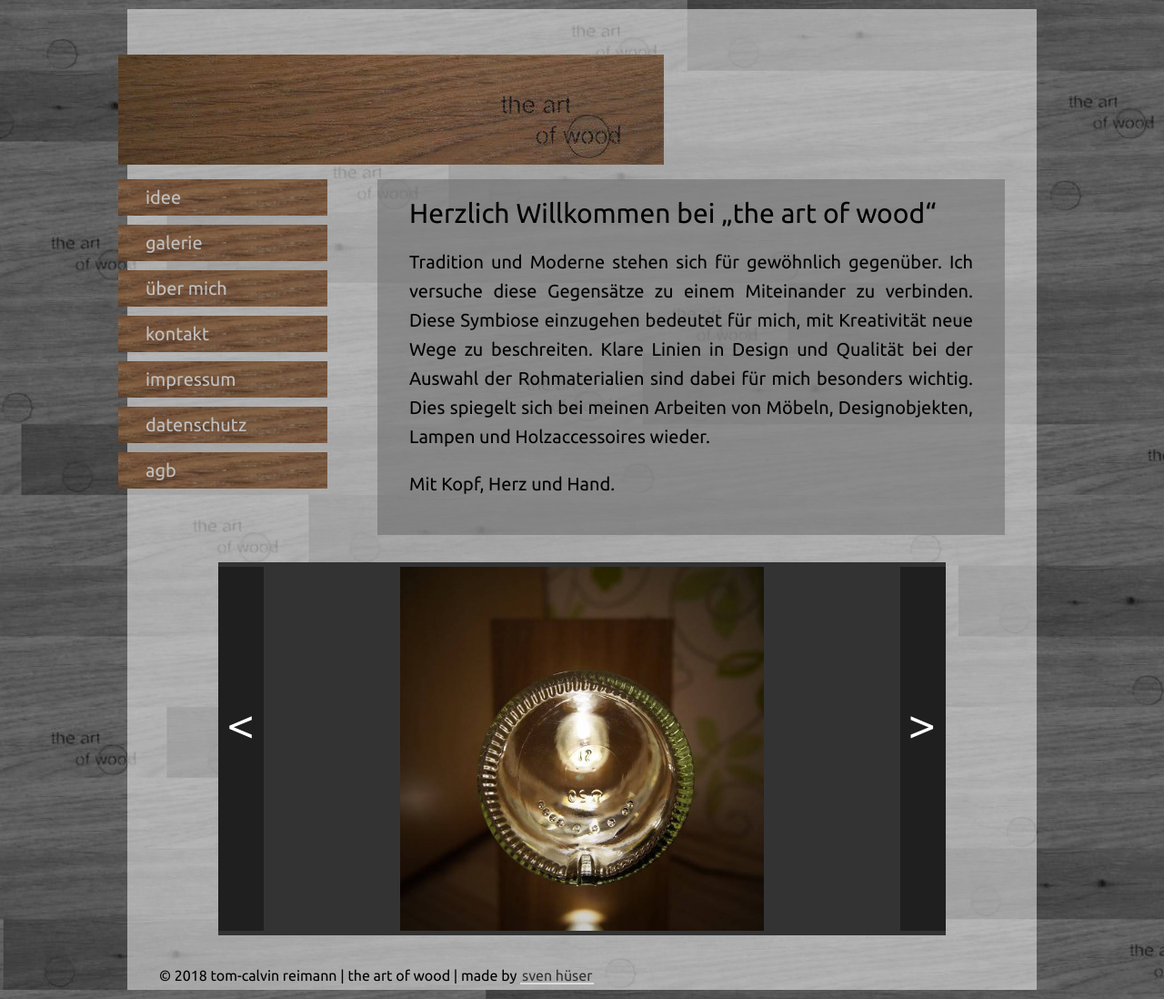
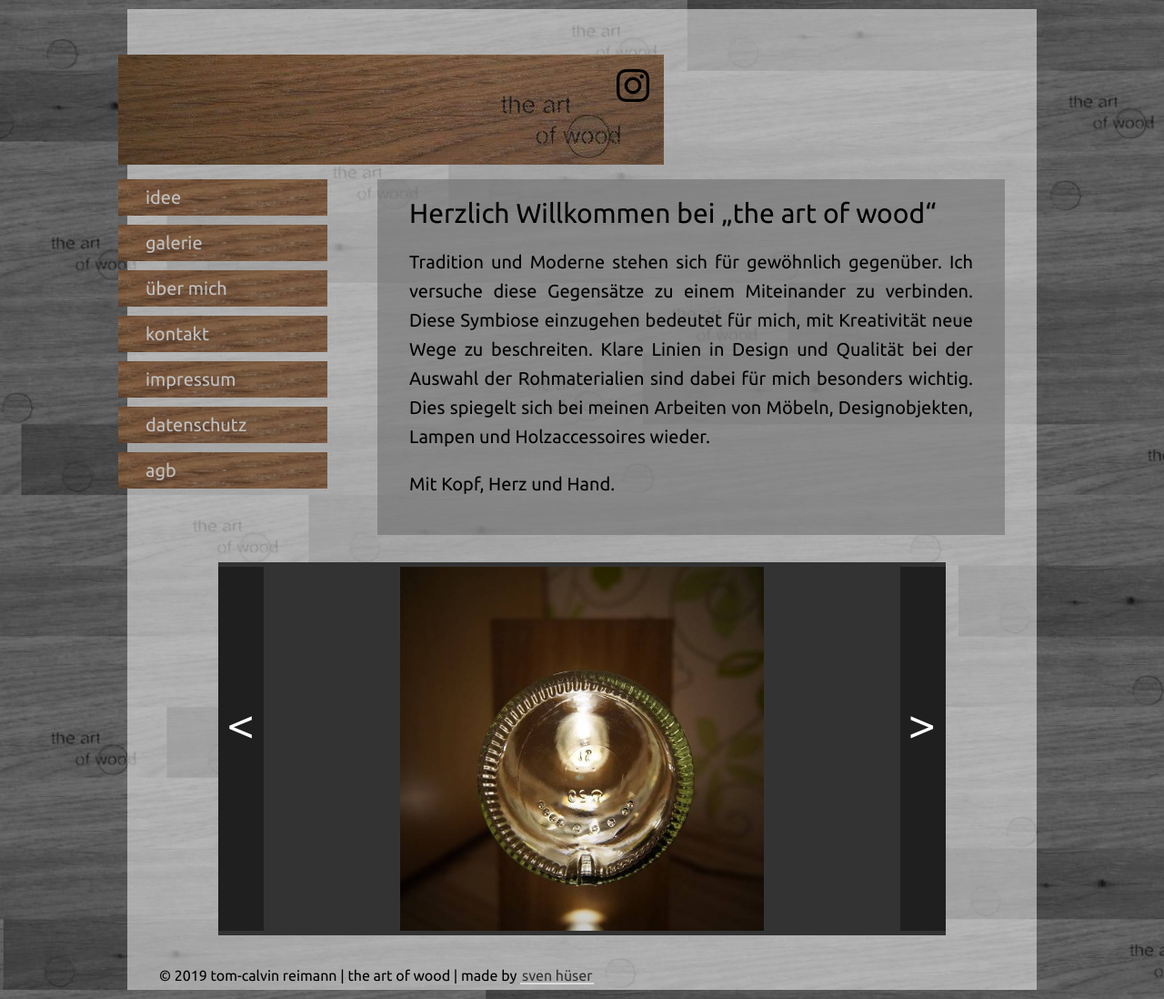
Before and after one commit to theartofwood/theartofwood.github.io, a Jekyll site: the page built from index.md, in a window 1280 px wide. Shown: the whole page at 91% size. Built offline with Jekyll 4.4.1, drawn with Linux system fonts in a browser that asks for light colours; nearby versions of some CDN libraries; our own code applies the rules of GitHub Pages for plain Markdown files.

Commit message:
add instagram link to header

```diff
--- a/_includes/footer.html
+++ b/_includes/footer.html
@@ -1,5 +1,5 @@
 <footer id="footer">
-  <span class="footer bordered">&copy; 2018 {{ site.author | downcase }}</span>
+  <span class="footer bordered">&copy; {{ 'now' | date: '%Y' }} {{ site.author | downcase }}</span>
   <span class="footer bordered">{{ site.title }}</span>
   <span class="footer">made by <a href="https://www.svenhueser.de" class="effect">sven hüser</a></span>
 </footer>
--- a/_includes/header.html
+++ b/_includes/header.html
@@ -1,3 +1,4 @@
 <header id="header">
-  <a href="/" title="{{ site.title }}"></a>
+  <a class="home" href="/" title="{{ site.title }}"></a>
+  <a class="instagram" href="https://www.instagram.com/theartofwood_uniquewoodartist/" target="_blank" title="Instagram"></a>
 </header>
--- a/css/main.scss
+++ b/css/main.scss
@@ -84,8 +84,9 @@ a {
   color: white;
   margin-left: -$page-offset;
   font-size: 50px;
+  position: relative;
 
-  a {
+  .home {
     display: block;
     height: $header-height;
     background-image: url('/images/logo.jpg');
@@ -97,8 +98,23 @@ a {
     line-height: 121px;
     font-size: 2em;
 
-    a {
+    .home {
       background-position: right;
+    }
+  }
+
+  .instagram {
+    position: absolute;
+    top: 16px;
+    right: 16px;
+    background-image: url('/images/insta.png');
+    background-size: cover;
+    width: 36px;
+    height: 36px;
+    transition: opacity .1s;
+
+    &:hover {
+      opacity: .75;
     }
   }
 }
```
Also changed, not shown: images/insta.png (added).
